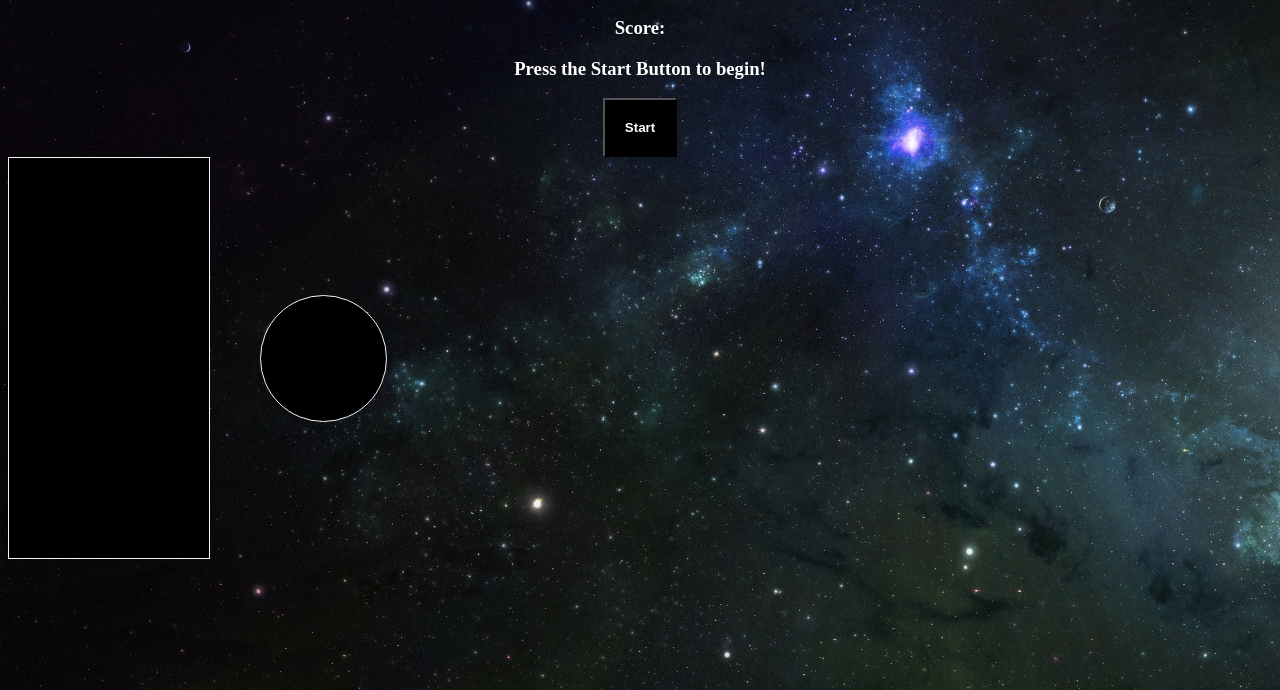
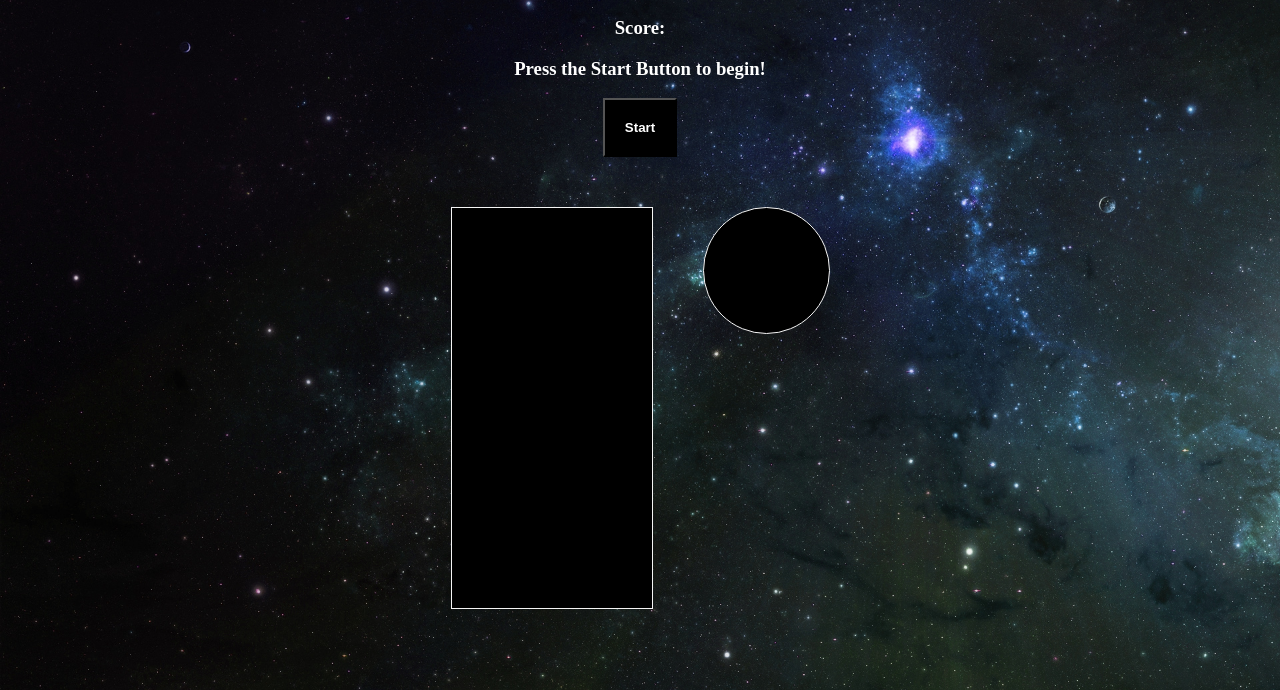
Before and after one commit to DevMoro/tetris, a plain HTML site: page index.html in a window 1280 px wide. Shown: the part 110-800 px from the top of the page. Drawn offline with Linux system fonts and the light colour scheme.

Commit message:
Ui Centered

```diff
--- a/style.css
+++ b/style.css
@@ -23,7 +23,8 @@ button:hover {
 
 .container {
     display: flex;
-    align-items: center;
+    justify-content: center;
+    margin-top: 50px;
 }
 
 
```
